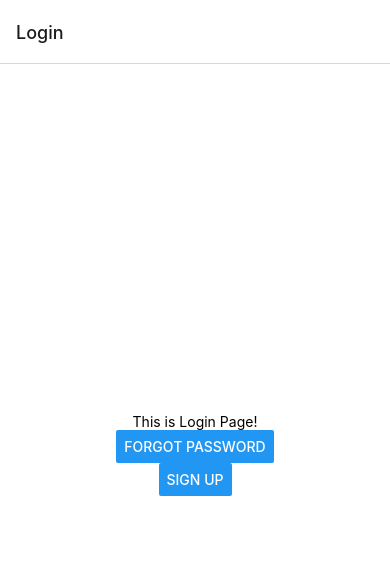
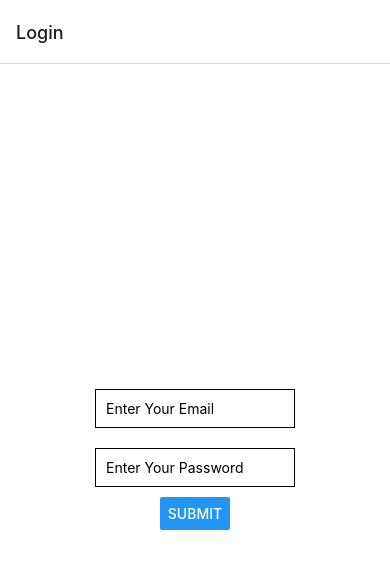
Before and after one commit to Kushal-QS/Stylish_Store, a React Native app: screen /Login in a window 390 px wide. Shown: the top 568 px of the page. Built offline with nearby package versions, Linux system fonts and the light colour scheme.

Commit message:
created custum form text input component using react-hook-forms

```diff
--- a/App.tsx
+++ b/App.tsx
@@ -48,6 +48,4 @@ const styles = StyleSheet.create({
   },
 });
 
-
-
 export default App;
--- /dev/null
+++ b/custom/customFormTextInput.tsx
@@ -0,0 +1,50 @@
+import React from 'react';
+import {View, TextInput, Text, TextInputProps, StyleSheet} from 'react-native';
+import {Controller, Control} from 'react-hook-form';
+
+interface CustomFormTextInputProps extends TextInputProps {
+    name: string;
+    control: Control<any>;
+    placeholder: string;
+    defaultValue?: string;
+    props?: TextInputProps
+}
+
+const CustomFormTextInput: React.FC<CustomFormTextInputProps> = ({name, control, placeholder, defaultValue='', props={}}) => {
+    return (
+      <Controller
+        name={name}
+        control={control}
+        render={({field: { onChange, onBlur, value}})=>(
+          <TextInput
+            placeholder={placeholder}
+            onBlur={onBlur}
+            onChangeText={onChange}
+            value={value}
+            {...props}
+            style={styles.input}
+          />
+        )}
+        defaultValue={defaultValue}
+      />
+    )
+}
+
+const styles = StyleSheet.create({
+  container: {
+    flex: 1,
+    backgroundColor: '#fff',
+    alignItems: 'center',
+    justifyContent: 'center',
+  },
+
+  input: {
+    borderWidth: 1,
+    borderColor: '#000',
+    padding: 10,
+    margin: 10,
+    width: 200,
+  },
+});
+
+export default CustomFormTextInput;
--- a/package.json
+++ b/package.json
@@ -13,6 +13,7 @@
     "@react-navigation/native": "^6.1.17",
     "@react-navigation/native-stack": "^6.10.0",
     "react": "18.2.0",
+    "react-hook-form": "^7.52.1",
     "react-native": "0.74.3",
     "react-native-safe-area-context": "^4.10.7",
     "react-native-screens": "^3.32.0",
--- a/screens/login.tsx
+++ b/screens/login.tsx
@@ -1,25 +1,51 @@
 import {
   StyleSheet,
+  TextInput,
   Text,
   View,
   Button
 } from 'react-native';
 
+import {useForm, Controller} from "react-hook-form"
+import CustomFormTextInput from '../custom/customFormTextInput';
+
+type FormData = {
+  email: string;
+  password: string;
+};
+
 function LoginScreen(props): React.JSX.Element {
+
+  const { control, handleSubmit, formState: {errors}} = useForm<FormData>();
+
+  const onSubmit = (data: FormData) => {
+    console.log(data);
+  }
+
   return (
     <View style={styles.container}>
-        <Text>This is Login Page!</Text>
-        <Button
-          title="Forgot password"
-          onPress={() => props.navigation.navigate("ForgotPassword")}
-        />
-        <Button
-          title="Sign Up"
-          onPress={() => props.navigation.navigate("Signup")}
-        />
+
+      <CustomFormTextInput
+        name="email"
+        control={control}
+        placeholder="Enter Your Email"
+      />
+
+      <CustomFormTextInput
+        name="password"
+        control={control}
+        placeholder="Enter Your Password"
+        props={{
+          secureTextEntry: true,
+          autoCapitalize: "none"
+        }}
+
+      />
+
+      <Button title="Submit" onPress={handleSubmit(onSubmit)} />
     </View>
-  )
-}
+  );
+};
 
 const styles = StyleSheet.create({
   container: {
@@ -28,14 +54,6 @@ const styles = StyleSheet.create({
     alignItems: 'center',
     justifyContent: 'center',
   },
-
-  input: {
-    borderWidth: 1,
-    borderColor: '#000',
-    padding: 10,
-    margin: 10,
-    width: 200,
-  },
 });
 
 export default LoginScreen;
```
Also changed, not shown: 1 other file (tests, documents, lock files or other folders).
